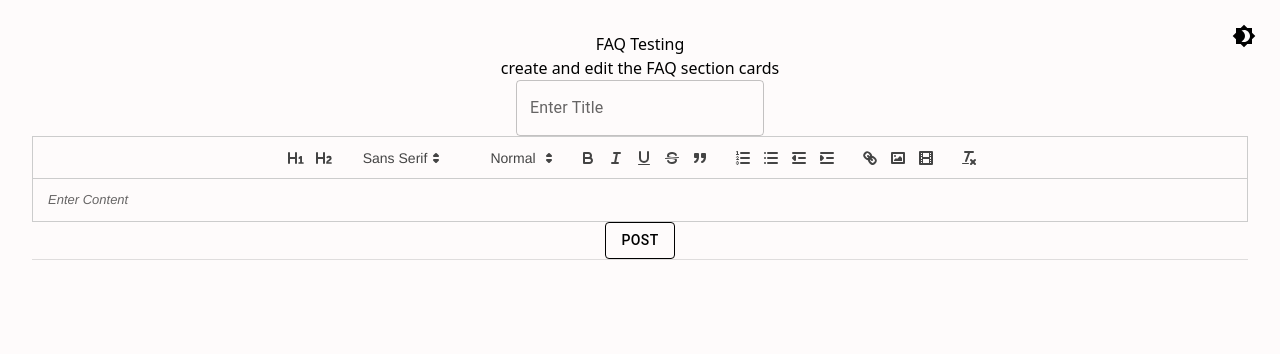
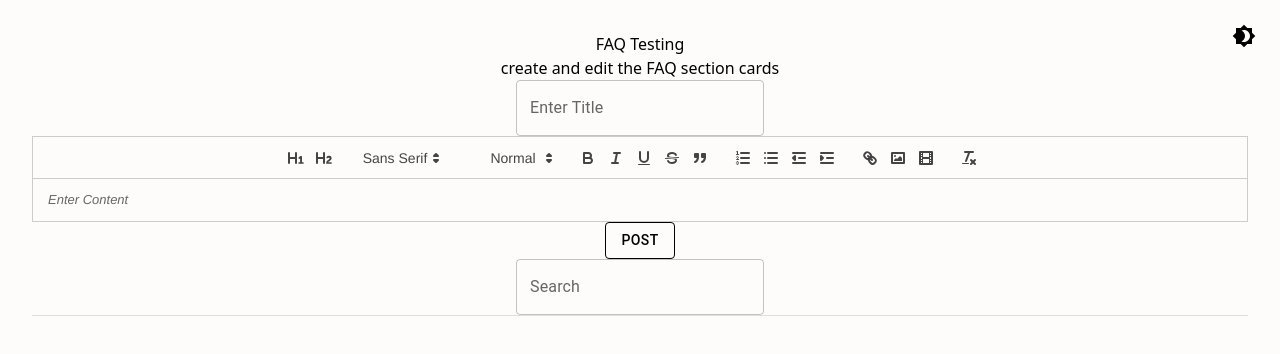
Before and after one commit to GeBon22/quill_testing, a React (Vite) app: page / in a window 1280 px wide. Shown: the top 354 px of the page. Built offline with nearby package versions, Linux system fonts and the light colour scheme.

Commit message:
added search function

```diff
--- a/src/App.tsx
+++ b/src/App.tsx
@@ -1,6 +1,6 @@
 import { useEffect, useMemo, useState } from "react";
 import "./App.css";
-import { Button, Divider, TextField, Tooltip } from "@mui/material";
+import { Button, Divider, TextField, Tooltip, Typography } from "@mui/material";
 import ReactQuill from "react-quill";
 import "react-quill/dist/quill.snow.css";
 import ScrollButton from "./components/ScrollButton";
@@ -13,18 +13,18 @@ function App() {
   const [posts, setPosts] = useState<any[]>(
     JSON.parse(localStorage.getItem("posts") ?? "[]")
   );
+  const [filteredPosts, setFilteredPosts] = useState<any[]>(
+    JSON.parse(localStorage.getItem("posts") ?? "[]")
+  );
   const [postIdCounter, setPostIdCounter] = useState(1);
   const [initialLoad, setInitialLoad] = useState(true);
+  const [searchTerm, setSearchTerm] = useState('');
 
   useEffect(() => {
     if (initialLoad) {
       setInitialLoad(false);
     }
   }, [initialLoad]);
-
-  useEffect(() => {
-    localStorage.setItem("posts", JSON.stringify(posts));
-  }, [posts]);
 
   const modules = {
     toolbar: [
@@ -64,8 +64,22 @@ function App() {
     setPosts(updatedPosts);
   };
 
+  const searchPost = (postTitle: string) => {
+    const trimmedPostTitle = postTitle.trim();
+    setSearchTerm(trimmedPostTitle);
+
+    if (trimmedPostTitle === '') {
+      setFilteredPosts(posts);
+    } else {
+      const filteredPosts = posts.filter(post =>
+        post.title.toLowerCase().includes(trimmedPostTitle.toLowerCase())
+      );
+      setFilteredPosts(filteredPosts);
+    }
+  }
+
   const memoizedPostCards = useMemo(() => {
-    return posts.map((post: any, index) => (
+    return filteredPosts.map((post: any, index) => (
       <div
         key={post.id + Math.random().toString(16).slice(2)}
         className={`border-2 rounded flex flex-col justify-start flex-wrap w-5/6 p-2 mt-4 post-card ${
@@ -92,11 +106,11 @@ function App() {
         ></div>
       </div>
     ));
-  }, [posts]);
+  }, [filteredPosts]);
 
   return (
     <>
-      <div className="sticky w-full top-0 z-10 mb-4 p-4 rounded sticky-top bg-white bg-opacity-50 backdrop-blur-xl drop-shadow-lg">
+      <div className="sticky w-full top-0 z-10 mb-4 p-8 rounded sticky-top bg-white bg-opacity-50 backdrop-blur-xl drop-shadow-lg">
         <h1>FAQ Testing</h1>
         <p>create and edit the FAQ section cards</p>
         <DarkModeSwitch />
@@ -126,6 +140,17 @@ function App() {
           Post
         </Button>
       </section>
+      <div className="flex justify-end mt-8">
+      <TextField
+        label="Search"
+        variant="outlined"
+        value={searchTerm}
+        onChange={(e) => {
+          setSearchTerm(e.target.value);
+          searchPost(e.target.value);
+        }}
+      />
+      </div>
       <Divider className="pt-4" />
       <div>{memoizedPostCards}</div>
       <ScrollButton />
```
